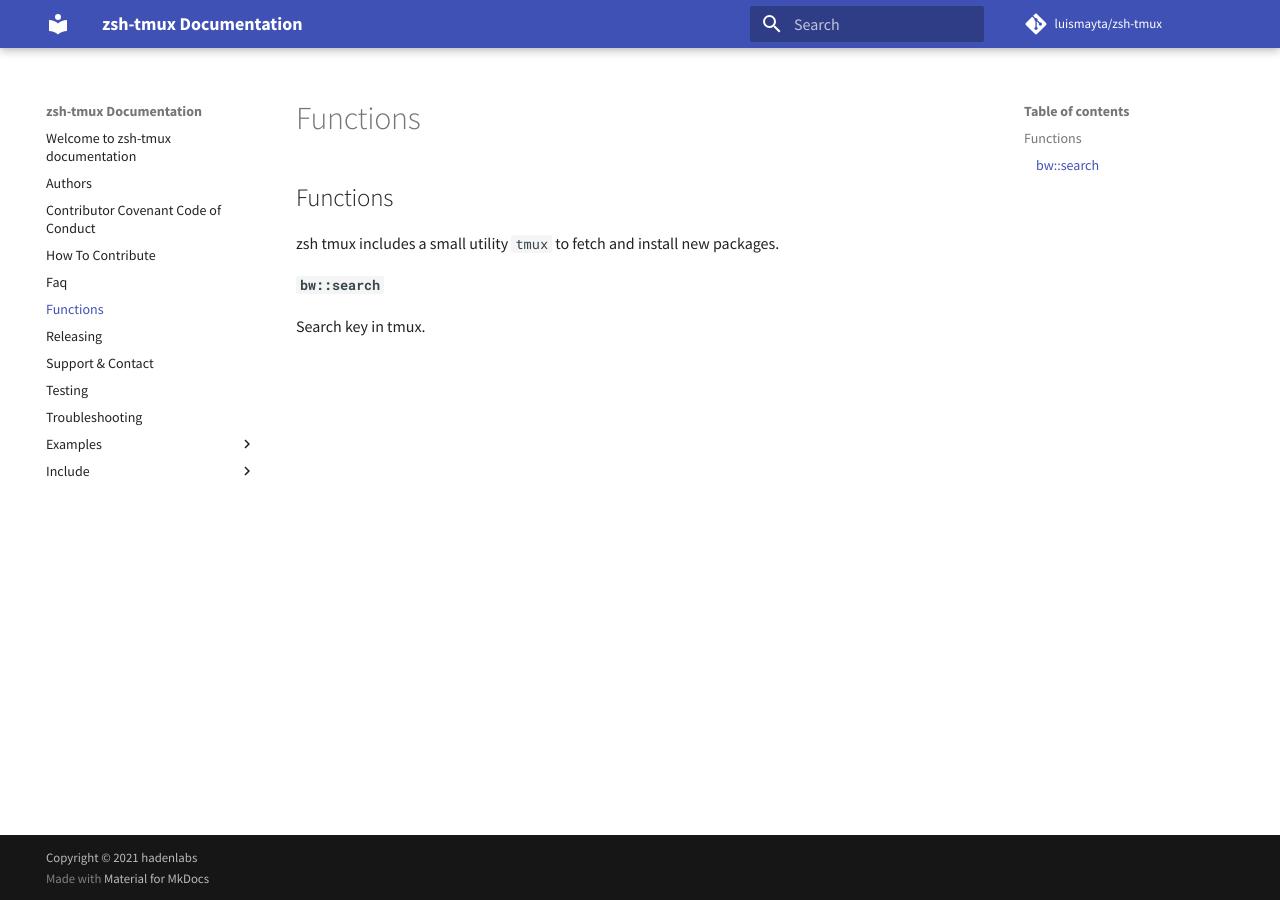
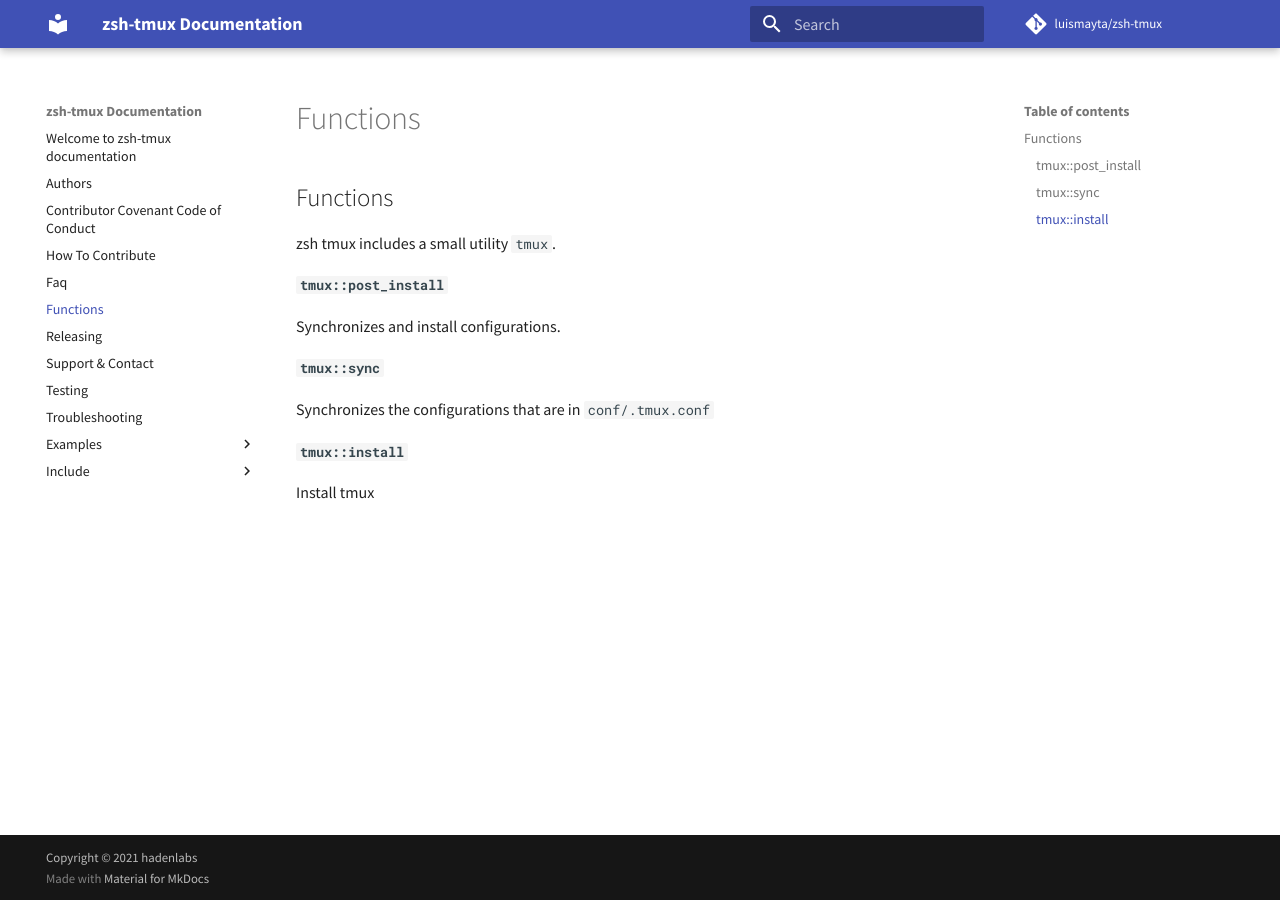
Before and after one commit to hadenlabs/zsh-tmux, an MkDocs documentation site: the page built from docs/functions.md, in a window 1280 px wide. Built offline with MkDocs 1.6.1 and Material for MkDocs 9.7.7, drawn with Linux system fonts in a browser that asks for light colours; comment, search, counter and statistics services are not loaded.

Commit message:
docs: implement functions for tmux (#44)

```diff
--- a/docs/functions.md
+++ b/docs/functions.md
@@ -1,7 +1,15 @@
 ## Functions
 
-zsh tmux includes a small utility `tmux` to fetch and install new packages.
+zsh tmux includes a small utility `tmux`.
 
-#### `bw::search`
+#### `tmux::post_install`
 
-Search key in tmux.
+Synchronizes and install configurations.
+
+#### `tmux::sync`
+
+Synchronizes the configurations that are in `conf/.tmux.conf`
+
+#### `tmux::install`
+
+Install tmux
```
Also changed, not shown: docs/include/installation/antibody.md (+1 -1 lines).
